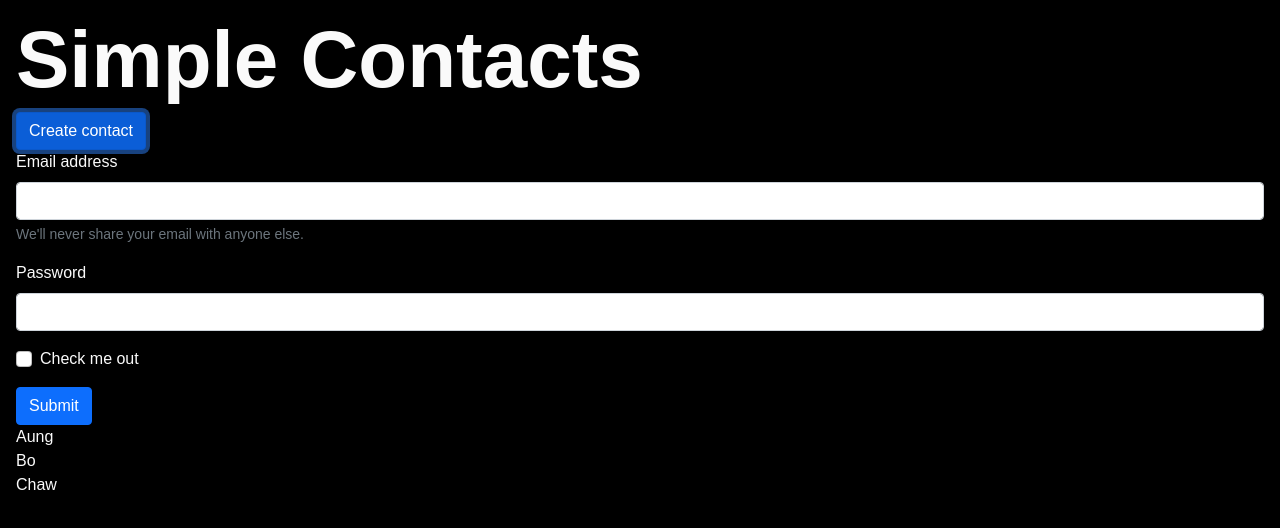
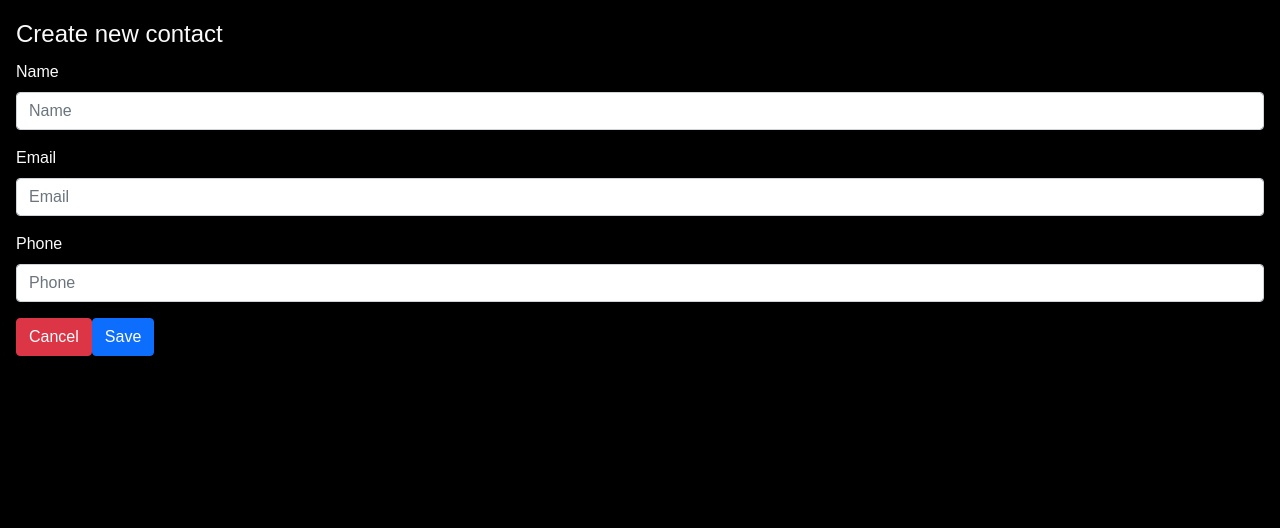
Before and after one commit to shamwela/simple-contacts, a React (Create React App) app: page / in a window 1280 px wide. Both pictures are taken after a click on the button "Create contact". Shown: the top 528 px of the page. Built offline with nearby package versions, Linux system fonts and the light colour scheme.

Commit message:
Improve contactForm's UI

```diff
--- a/src/App.js
+++ b/src/App.js
@@ -24,24 +24,24 @@ class App extends Component {
         phone: '+959333',
       },
     ],
-    isCreateContactOpen: false,
+    isContactFormOpened: false,
   };
 
-  toggleCreateContact = () => {
-    const isCreateContactOpen = !this.state.isCreateContactOpen;
-    this.setState({ isCreateContactOpen });
+  toggleContactForm = () => {
+    const isContactFormOpened = !this.state.isContactFormOpened;
+    this.setState({ isContactFormOpened });
   };
 
   render() {
-    const { isCreateContactOpen } = this.state;
+    const { isContactFormOpened } = this.state;
     return (
       <div id="app">
         <Link to="/">
           <h1>Simple Contacts</h1>
         </Link>
-        <CreateContactButton onCreateContact={this.toggleCreateContact} />
-        {isCreateContactOpen && (
-          <ContactForm handleClose={this.toggleCreateContact} />
+        <CreateContactButton onCreateContact={this.toggleContactForm} />
+        {isContactFormOpened && (
+          <ContactForm onContactFormClose={this.toggleContactForm} />
         )}
         <Contacts contacts={this.state.contacts} />
       </div>
--- a/src/components/contactForm.css
+++ b/src/components/contactForm.css
@@ -1,3 +1,13 @@
+#contact-form {
+  background: var(--dominant-color);
+  width: 100%;
+  height: 100vh;
+  padding: 1rem;
+  position: fixed;
+  top: 0;
+  left: 0;
+}
+
 #contact-form-submit {
   background: var(--accent-color);
   color: var(--black);
--- a/src/components/contactForm.jsx
+++ b/src/components/contactForm.jsx
@@ -2,49 +2,56 @@ import React, { Component } from 'react';
 import './contactForm.css';
 
 class ContactForm extends Component {
-  // <form action="">
-  //   <input type="text" placeholder="Name" />
-  //   <input type="text" placeholder="Email" />
-  //   <input type="text" placeholder="Phone" />
-  //   <input type="submit" value="Add contact" id="contact-form-submit" />
-  // </form>
   render() {
+    const { onContactFormClose } = this.props;
+
     return (
+      <div id="contact-form">
         <form>
-        <div class="mb-3">
-          <label for="exampleInputEmail1" class="form-label">
-            Email address
+          <fieldset>
+            <legend>Create new contact</legend>
+            <div className="mb-3">
+              <label for="name" className="form-label">
+                Name
+              </label>
+              <input
+                type="text"
+                id="name"
+                className="form-control"
+                placeholder="Name"
+              />
+            </div>
+            <div className="mb-3">
+              <label for="email" className="form-label">
+                Email
               </label>
               <input
                 type="email"
-            class="form-control"
-            id="exampleInputEmail1"
-            aria-describedby="emailHelp"
+                id="email"
+                className="form-control"
+                placeholder="Email"
               />
-          <div id="emailHelp" class="form-text">
-            We'll never share your email with anyone else.
             </div>
-        </div>
-        <div class="mb-3">
-          <label for="exampleInputPassword1" class="form-label">
-            Password
+            <div className="mb-3">
+              <label for="phone" className="form-label">
+                Phone
               </label>
               <input
-            type="password"
-            class="form-control"
-            id="exampleInputPassword1"
+                type="text"
+                id="phone"
+                className="form-control"
+                placeholder="Phone"
               />
             </div>
-        <div class="mb-3 form-check">
-          <input type="checkbox" class="form-check-input" id="exampleCheck1" />
-          <label class="form-check-label" for="exampleCheck1">
-            Check me out
-          </label>
+            <button className="btn btn-danger" onClick={onContactFormClose}>
+              Cancel
+            </button>
+            <button type="submit" className="btn btn-primary">
+              Save
+            </button>
+          </fieldset>
+        </form>
       </div>
-        <button type="submit" class="btn btn-primary">
-          Submit
-        </button>
-      </form>
     );
   }
 }
```
Lines whose indentation alone changed are shown as unchanged.
